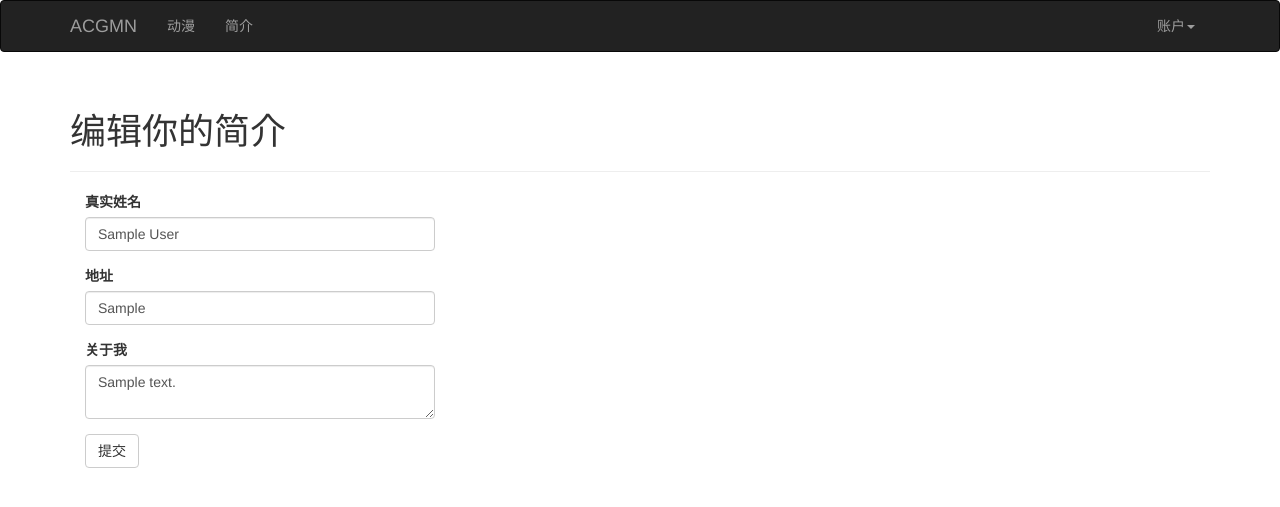
After one commit to lingjichen/acgmn, a Flask app: page /edit-profile in a window 1280 px wide. The commit adds this page. Shown: the top 507 px of the page. Run offline with Flask 2, Linux system fonts and the light colour scheme; a user stored in the database is signed in; tables that the repository leaves empty hold one stand-in row (values such as "Sample post"); parts of the project's set-up code (start-up, migrations or seed data) failed here and were passed over; some libraries are stand-ins or nearby versions.

Commit message:
edit profile

```diff
--- a/app/auth/views.py
+++ b/app/auth/views.py
@@ -14,12 +14,13 @@ from .forms import LoginForm, RegistrationForm, ChangePasswordForm, \
 
 @auth.before_app_request
 def before_request():
-    if current_user.is_authenticated \
-            and not current_user.confirmed \
+    if current_user.is_authenticated:
+        current_user.ping()
+        if  not current_user.confirmed \
             and request.endpoint \
             and request.endpoint[:5] != 'auth.' \
             and request.endpoint != 'static':
-        return redirect(url_for('auth.unconfirmed'))
+            return redirect(url_for('auth.unconfirmed'))
 
 
 @auth.route('/unconfirmed')
--- a/app/main/forms.py
+++ b/app/main/forms.py
@@ -2,9 +2,48 @@
 # -*- coding:utf-8 -*
 
 from flask_wtf import FlaskForm
-from wtforms import StringField, SubmitField
-from wtforms.validators import Required
+from wtforms import StringField, TextAreaField, BooleanField, SelectField, \
+    SubmitField
+from wtforms.validators import Required, Length, Email, Regexp
+from wtforms import ValidationError
+from ..models import Role, User
 
 class NameForm(FlaskForm):
     name = StringField('你的名字是？', validators=[Required()])
     submit = SubmitField('提交')
+
+class EditProfileForm(FlaskForm):
+    name = StringField('真实姓名', validators=[Length(0, 64)])
+    location = StringField('地址', validators=[Length(0, 64)])
+    about_me = TextAreaField('关于我')
+    submit = SubmitField('提交')
+
+class EditProfileAdminForm(FlaskForm):
+    email = StringField('邮箱', validators=[Required(), Length(1,64),
+                                          Email()])
+    username = StringField('用户名', validators=[
+        Required(), Length(1,64), Regexp('^[A-Za-z][A-Za-z0-9_.]*$', 0,
+                                         '用户名只能包含字母，数字，下划线，点号')
+    ])
+    confirmed = BooleanField('确认')
+    role = SelectField('权限', coerce=int)
+    name = StringField('真实姓名', validators=[Length(0,64)])
+    location = StringField('地址', validators=[Length(0, 64)])
+    about_me = TextAreaField('关于我')
+    submit = SubmitField('提交')
+
+    def __init__(self, user, *args, **kwargs):
+        super(EditProfileAdminForm, self).__init__(*args, **kwargs)
+        self.role.choices = [(role.id, role.name)
+                             for role in Role.quey.order_by(Role.name).all()]
+        self.user = user
+
+    def validate_email(self):
+        if field.data != self.user.email and \
+                User.query.filter_by(email=field.data).first():
+            raise ValidationError('邮箱已经被注册了')
+
+    def validate_username(self, field):
+        if field.data != self.user.username and \
+                User.query.filter_by(username=field.data).first():
+            raise ValidationError('用户名已经被使用了')
--- a/app/main/views.py
+++ b/app/main/views.py
@@ -1,13 +1,69 @@
 #!/usr/bin/env python3
 # -*- coding:utf-8 -*-
 
-from flask import render_template, session, redirect, url_for, current_app
+from flask import render_template, redirect, url_for, abort, flash
+from flask_login import login_required, current_user
 from .. import db
-from ..models import User
+from ..models import User, Role
 from ..email import send_email
 from . import main
-from .forms import NameForm
+from .forms import EditProfileForm, EditProfileAdminForm
+from ..decorators import admin_required
 
+
+@main.route('/')
+def index():
+    return render_template('index.html')
+
+
+@main.route('/user/<username>')
+def user(username):
+    user = User.query.filter_by(username=username).first_or_404()
+    return render_template('user.html', user=user)
+
+@main.route('/edit-profile', methods=['GET', 'POST'])
+@login_required
+def edit_profile():
+    form = EditProfileForm()
+    if form.validate_on_submit():
+        current_user.name = form.name.data
+        current_user.location = form.location.data
+        current_user.about_me = form.about_me.data
+        db.session.add(current_user)
+        flash('你的资料已经更新.')
+        return redirect(url_for('.user', username=current_user.username))
+    form.name.data = current_user.name
+    form.location.data = current_user.location
+    form.about_me.data =current_user.about_me
+    return render_template('edit_profile.html', form=form)
+
+@main.route('/edit-profile/<int:id>', methods=['GET', 'POST'])
+@login_required
+@admin_required
+def edit_profile_admin(id):
+    user = User.query.get_or_404(id)
+    form = EditProfileAdminForm(user=user)
+    if form.validate_on_submit():
+        user.email = form.email.data
+        user.username = form.username.data
+        user.confirmed = form.confirmed.data
+        user.role = Role.query.get(form.role.data)
+        user.name = form.name.data
+        user.location = form.location.data
+        user.about_me = form.about_me.data
+        db.session.add(user)
+        flash('这个资料已经被更新了')
+        return redirect(url_for('.user', username=username))
+    form.email.data = user.email
+    form.username.data = user.username
+    form.confirmed.data = user.confirmed
+    form.role.data = user.role_id
+    form.name.data = user.name
+    form.location.data = user.location
+    form.about_me.data = user.about_me
+    return render_template('edit_profile.html', form=form, user=user)
+
+"""
 @main.route('/', methods=['GET', 'POST'])
 def index():
     form = NameForm()
@@ -27,3 +83,4 @@ def index():
     return render_template('index.html',
                            form=form, name=session.get('name'),
                            known=session.get('known', False))
+"""
--- a/app/models.py
+++ b/app/models.py
@@ -1,9 +1,11 @@
 #!/usr/bin/env python3
 # -*- coding:utf-8 -*-
 
+from datetime import datetime
+import hashlib
 from werkzeug.security import generate_password_hash, check_password_hash
 from itsdangerous import TimedJSONWebSignatureSerializer as Serializer
-from flask import current_app
+from flask import current_app, request
 from flask_login import UserMixin, AnonymousUserMixin
 from . import db, login_manager
 
@@ -57,6 +59,12 @@ class User(UserMixin, db.Model):
     role_id = db.Column(db.Integer, db.ForeignKey('roles.id'))
     password_hash = db.Column(db.String(128))
     confirmed = db.Column(db.Boolean, default=False)
+    name = db.Column(db.String(64))
+    location = db.Column(db.String(64))
+    about_me = db.Column(db.Text())
+    member_since = db.Column(db.DateTime(), default=datetime.utcnow)
+    last_seen = db.Column(db.DateTime(), default=datetime.utcnow)
+    avatar_hash = db.Column(db.String(32))
 
     def __init__(self, **kwargs):
         super(User, self).__init__(**kwargs)
@@ -65,6 +73,9 @@ class User(UserMixin, db.Model):
                 self.role = Role.query.filter_by(permissions=0xff).first()
             if self.role is None:
                 self.role = Role.query.filter_by(default=True).first()
+        if self.email is not None and self.avatar_hash is None:
+            self.avatar_hash = hashlib.md5(
+                self.email.encode('utf-8')).hexdigest()
 
     @property
     def password(self):
@@ -111,7 +122,7 @@ class User(UserMixin, db.Model):
 
     def generate_email_change_token(self, new_email, expiration=3600):
         s = Serializer(current_app.config['SECRET_KEY'], expiration)
-        return s.dumps({'change_email': self.id, 'new_email': nwe_email})
+        return s.dumps({'change_email': self.id, 'new_email': new_email})
 
     def change_email(self, token):
         s =Serializer(current_app.config['SECRET_KEY'])
@@ -124,9 +135,11 @@ class User(UserMixin, db.Model):
         new_email = data.get('nwe_email')
         if new_email is None:
             return False
-        if self.query.filter_by(email=nwe_email).first() is not None:
+        if self.query.filter_by(email=new_email).first() is not None:
             return False
         self.email = new_email
+        self.avatar_hash = hashlib.md5(
+            self.email.encode('utf-8')).hexdigest()
         db.session.add(self)
         return True
 
@@ -136,6 +149,21 @@ class User(UserMixin, db.Model):
 
     def is_administrator(self):
         return self.can(Permission.ADMINISTER)
+
+    def ping(self):
+        self.last_seen = datetime.utcnow()
+        db.session.add(self)
+
+    def gravatar(self, size=100, default='identicon', rating='g'):
+        if request.is_secure:
+            url = 'https://secure.gravatar.com/avatar'
+        else:
+            url = 'http://secure.gravatar.com/avatar'
+        hash = self.avatar_hash or hashlib.md5(
+            self.email.encode('utf-8')).hexdigest()
+        return '{url}/{hash}?s={size}&d={default}&r={rating}'.format(
+            url=url, hash=hash, size=size, default=default, rating=rating
+        )
 
     def __repr__(self):
         return '<User %r>' % self.username
--- /dev/null
+++ b/app/static/styles.css
@@ -0,0 +1,7 @@
+.profile-thumbnail {
+    position: absolute;
+}
+.profile-header {
+    min-height: 260px;
+    margin-left: 280px;
+}
--- a/app/templates/base.html
+++ b/app/templates/base.html
@@ -7,6 +7,7 @@
 <meta charset="utf-8">
 <link rel="shortcut icon" href="{{ url_for('static', filename='acgmn.ico') }}" type="image/x-icon">
 <link rel="icon" href="{{ url_for('static', filename='acgmn.ico') }}" type="image/x-icon">
+<link rel="stylesheet" type="text/css" href="{{ url_for('static', filename="styles.css") }}">
 {% endblock %}
 
 {% block navbar %}
@@ -24,6 +25,9 @@
         <div class="navbar-collapse collapse">
             <ul class="nav navbar-nav">
                 <li><a href="{{ url_for('main.index')}}">动漫</a> </li>
+                {% if current_user.is_authenticated %}
+                <li><a href="{{ url_for('main.user', username=current_user.username) }}">简介</a> </li>
+                {% endif %}
             </ul>
             <ul class="nav navbar-nav navbar-right">
                 {% if current_user.is_authenticated %}
--- /dev/null
+++ b/app/templates/edit_profile.html
@@ -0,0 +1,13 @@
+{% extends "base.html" %}
+{% import "bootstrap/wtf.html" as wtf %}
+
+{% block title %}ACGMN - 编辑简介{% endblock %}
+
+{% block page_content %}
+<div class="page-header">
+    <h1>编辑你的简介</h1>
+</div>
+<div class="col-md-4">
+    {{ wtf.quick_form(form) }}
+</div>
+{% endblock %}
```
Also changed, not shown: app/templates/user.html (added, +33 -0 lines), tests/test_user_model.py (+37 -0 lines).
